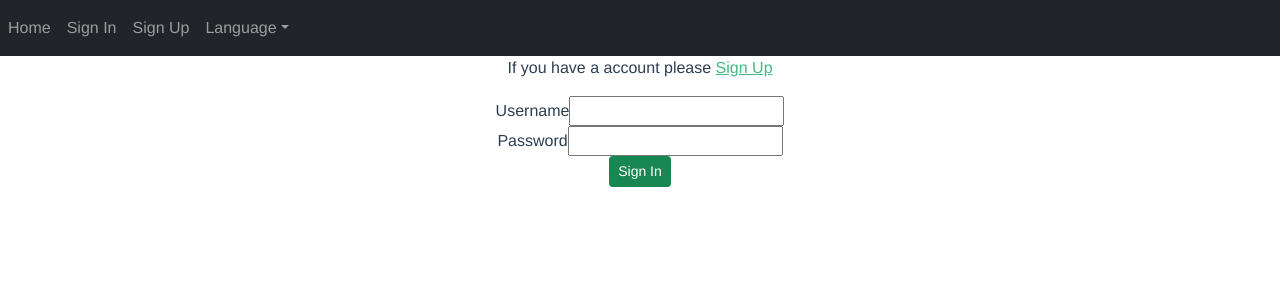
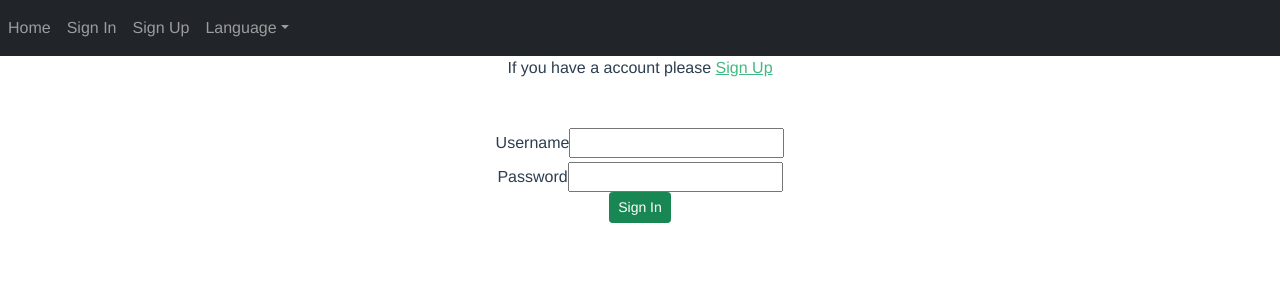
Before and after one commit to yasinkuyuk/login-frontend-vue, a Vue app: page /login in a window 1280 px wide. Shown: the top 300 px of the page. Built offline with nearby package versions, Linux system fonts and the light colour scheme.

Commit message:
lazy loaded components added

```diff
--- a/src/components/Login.vue
+++ b/src/components/Login.vue
@@ -1,17 +1,17 @@
 <template>
-  <div>
+  <b-container >
     <p>
       {{ $t("signInSentence") }}
       <router-link to="/register">{{ $t("signUp") }}</router-link>
     </p>
-    <form @submit.prevent="login">
+    <form @submit.prevent="login" id="test" class="mt-5">
       <div class="username">
         <div
           class="form-group"
           :class="{ 'form-group--error': $v.username.$error }"
         >
           <label class="form__label">{{ $t("username") }}</label>
-          <input class="form__input" v-model.trim="$v.username.$model" />
+          <input class="form__input mb-1" v-model.trim="$v.username.$model" />
         </div>
         <div class="error" v-if="!$v.username.minLength">
           {{ $t("username_length") }} {{ $v.username.$params.minLength.min }} {{ $t("letters") }}.
@@ -44,7 +44,7 @@
         {{ $t("sending") }}
       </p>
     </form>
-  </div>
+  </b-container>
 </template>
 <script>
 import { required, minLength } from "vuelidate/lib/validators";
@@ -125,22 +125,3 @@ a {
   color: #42b983;
 }
 </style>
-
-
-<!-- Add "scoped" attribute to limit CSS to this component only -->
-<style scoped>
-h3 {
-  margin: 40px 0 0;
-}
-ul {
-  list-style-type: none;
-  padding: 0;
-}
-li {
-  display: inline-block;
-  margin: 0 10px;
-}
-a {
-  color: #42b983;
-}
-</style>
```
Also changed, not shown: src/router.js (+7 -12 lines).
